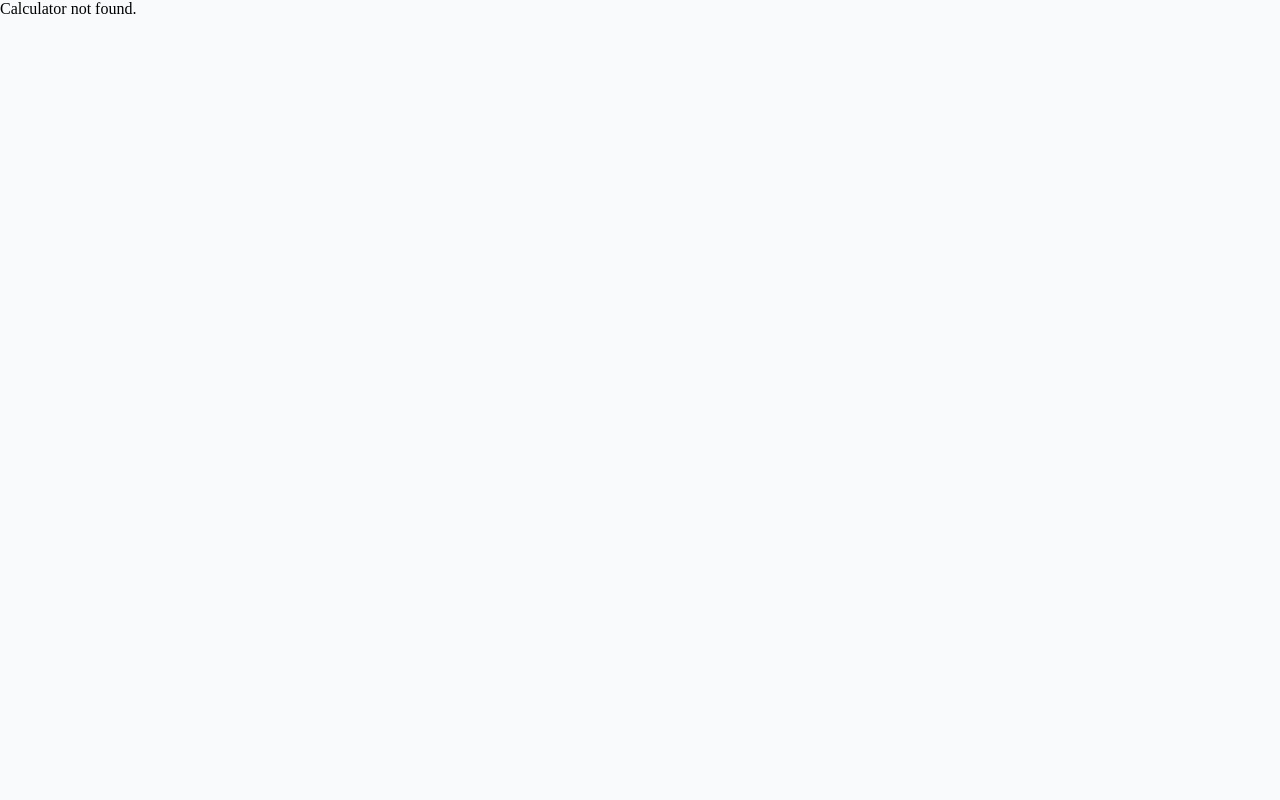
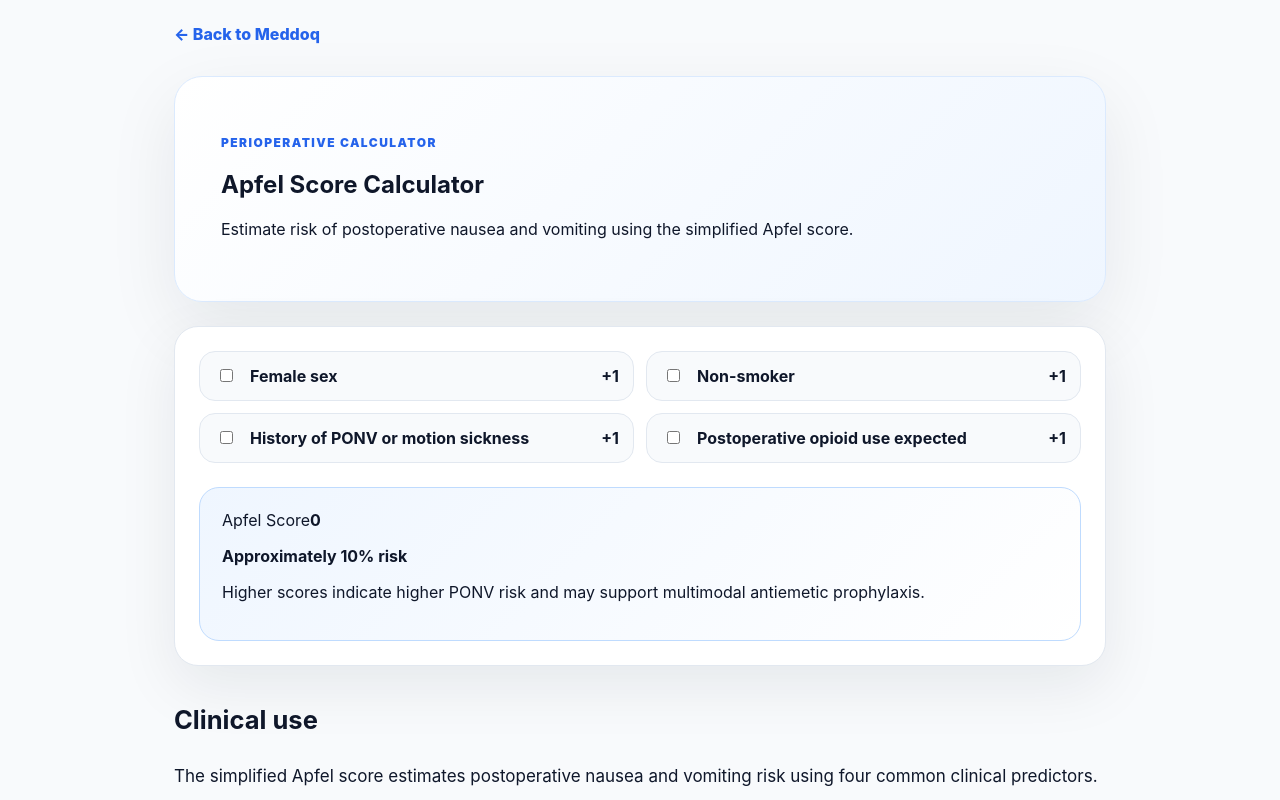
Before and after one commit to brsbyrm/meddoq, a Next.js app: page /calculators/apfel-score in a window 1280 px wide. Before the commit this address had no page. Shown: the top 800 px of the page. Built offline with nearby package versions, Linux system fonts and the light colour scheme.

Commit message:
Add Apfel PONV score calculator

```diff
--- /dev/null
+++ b/app/calculators/apfel-score/page.js
@@ -0,0 +1,91 @@
+"use client";
+
+import { useMemo, useState } from "react";
+
+const factors = [
+  { id: "female", label: "Female sex", points: 1 },
+  { id: "nonSmoker", label: "Non-smoker", points: 1 },
+  { id: "history", label: "History of PONV or motion sickness", points: 1 },
+  { id: "opioids", label: "Postoperative opioid use expected", points: 1 },
+];
+
+function risk(score) {
+  if (score === 0) return "Approximately 10% risk";
+  if (score === 1) return "Approximately 20% risk";
+  if (score === 2) return "Approximately 40% risk";
+  if (score === 3) return "Approximately 60% risk";
+  return "Approximately 80% risk";
+}
+
+export default function Page() {
+  const [selected, setSelected] = useState({});
+
+  const score = useMemo(
+    () => factors.reduce((sum, f) => sum + (selected[f.id] ? f.points : 0), 0),
+    [selected]
+  );
+
+  return (
+    <main style={styles.main}>
+      <a href="/" style={styles.back}>← Back to Meddoq</a>
+
+      <section style={styles.hero}>
+        <p style={styles.kicker}>Perioperative Calculator</p>
+        <h1>Apfel Score Calculator</h1>
+        <p>Estimate risk of postoperative nausea and vomiting using the simplified Apfel score.</p>
+      </section>
+
+      <section style={styles.card}>
+        <div style={styles.grid}>
+          {factors.map((factor) => (
+            <label key={factor.id} style={styles.factor}>
+              <input
+                type="checkbox"
+                checked={!!selected[factor.id]}
+                onChange={(e) =>
+                  setSelected((prev) => ({ ...prev, [factor.id]: e.target.checked }))
+                }
+              />
+              <span>{factor.label}</span>
+              <b>+1</b>
+            </label>
+          ))}
+        </div>
+
+        <div style={styles.result}>
+          <span>Apfel Score</span>
+          <strong>{score}</strong>
+          <p><b>{risk(score)}</b></p>
+          <p>Higher scores indicate higher PONV risk and may support multimodal antiemetic prophylaxis.</p>
+        </div>
+      </section>
+
+      <section style={styles.content}>
+        <h2>Clinical use</h2>
+        <p>
+          The simplified Apfel score estimates postoperative nausea and vomiting risk using four common clinical predictors.
+        </p>
+
+        <h2>Interpretation</h2>
+        <p>
+          The estimated risk increases with each additional risk factor. Prophylaxis should be individualized according to procedure, anaesthetic plan and patient risk.
+        </p>
+
+        <h2>References</h2>
+        <p>Apfel CC et al. Anesthesiology. 1999.</p>
+      </section>
+    </main>
+  );
+}
+
+const styles = {
+  main: { maxWidth: 980, margin: "0 auto", padding: 24, fontFamily: "Inter, system-ui, sans-serif", color: "#0f172a" },
+  back: { color: "#2563eb", fontWeight: 800, textDecoration: "none" },
+  hero: { marginTop: 32, background: "linear-gradient(135deg,#ffffff,#eff6ff)", border: "1px solid #dbeafe", borderRadius: 28, padding: "clamp(26px,5vw,46px)", boxShadow: "0 24px 70px rgba(15,23,42,0.08)" },
+  kicker: { color: "#2563eb", fontWeight: 900, textTransform: "uppercase", letterSpacing: "0.12em", fontSize: 12 },
+  card: { marginTop: 24, background: "#ffffff", border: "1px solid #e2e8f0", borderRadius: 24, padding: 24, boxShadow: "0 20px 60px rgba(15,23,42,0.08)" },
+  grid: { display: "grid", gridTemplateColumns: "repeat(auto-fit, minmax(min(100%, 320px), 1fr))", gap: 12 },
+  factor: { display: "grid", gridTemplateColumns: "24px 1fr auto", gap: 12, alignItems: "center", background: "#f8fafc", border: "1px solid #e2e8f0", borderRadius: 16, padding: 14, cursor: "pointer", fontWeight: 750 },
+  result: { marginTop: 24, background: "linear-gradient(135deg,#eff6ff,#ffffff)", border: "1px solid #bfdbfe", borderRadius: 20, padding: 22 },
+  content: { marginTop: 32, lineHeight: 1.7, fontSize: 17 },
+};
```
Also changed, not shown: app/data/calculators.js (+8 -0 lines).
